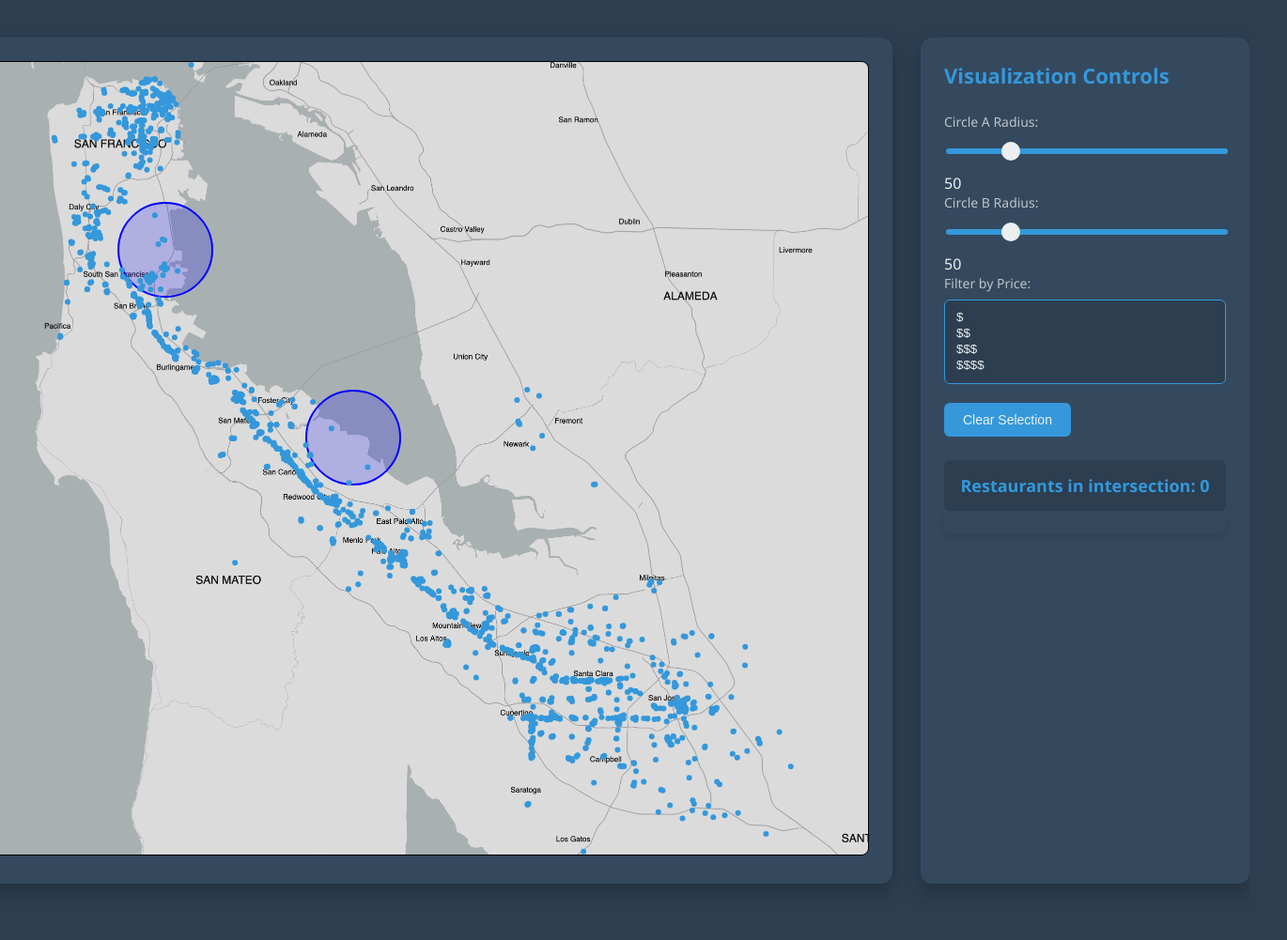
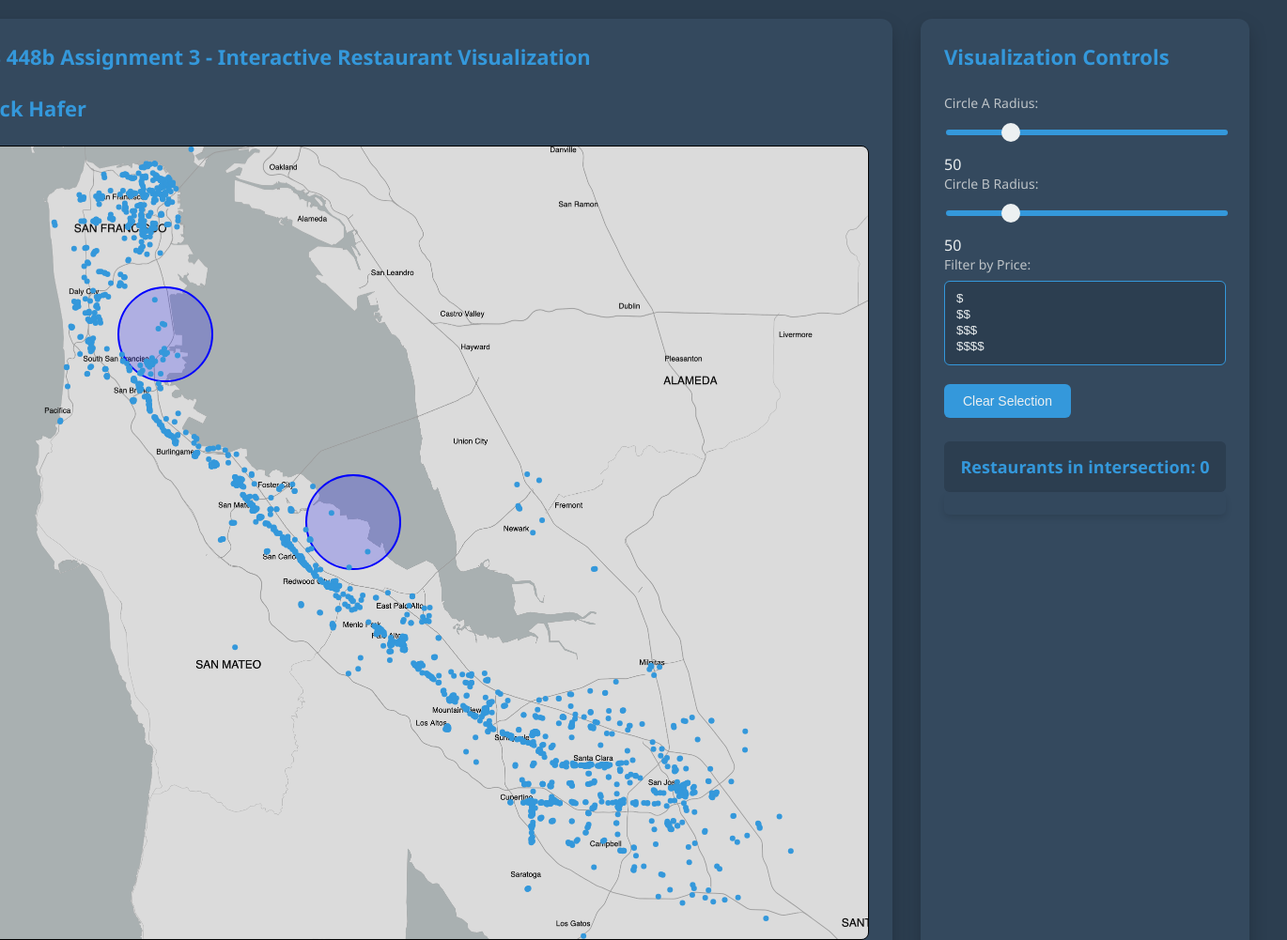
Before and after one commit to nickhafer/Assignment-3, a plain HTML site: page index.html in a window 1280 px wide. Shown: the top 1001 px of the page at 94% size, 1370 px wide, since content can reach past the window. Drawn offline with nearby package versions, Linux system fonts and the light colour scheme.

Commit message:
added title header and name

```diff
--- a/index.html
+++ b/index.html
@@ -9,9 +9,16 @@
 </head>
 
 <body>
+
     <div id="visualization-container">
+
         <div id="map-container">
-            <!-- Your SVG will be inserted here by JavaScript -->
+            <header>
+                <h2>CS 448b Assignment 3 - Interactive Restaurant Visualization</h2>
+            </header>
+            <div>
+                <h2>Nick Hafer</h2>
+            </div>
         </div>
         <div id="controls">
             <h2>Visualization Controls</h2>
--- a/styles.css
+++ b/styles.css
@@ -3,7 +3,8 @@ body {
     background-color: #2c3e50;
     color: #ecf0f1;
     margin: 0;
-    padding: 40px;
+    padding: 0;
+    padding-bottom: 40px;
     display: flex;
     justify-content: center;
     align-items: flex-start;
@@ -12,6 +13,8 @@ body {
 #visualization-container {
     display: flex;
     gap: 30px;
+    margin-top: 20px;
+    padding: 0 40px;
 }
 
 #map-container {
@@ -125,3 +128,23 @@ svg {
     border-radius: 8px;
     overflow: hidden;
 }
+
+/* header {
+    position: sticky;
+    top: 0;
+    z-index: 1000;
+    background-color: #34495e;
+    padding: 1.5rem;
+    text-align: center;
+    border-bottom: 1px solid #3498db;
+    margin-bottom: 2rem;
+    width: 100%;
+    box-shadow: 0 4px 6px rgba(0, 0, 0, 0.1);
+}
+
+header h1 {
+    margin: 0;
+    font-size: 1.8rem;
+    color: #ecf0f1;
+    font-weight: 500;
+} */
```
